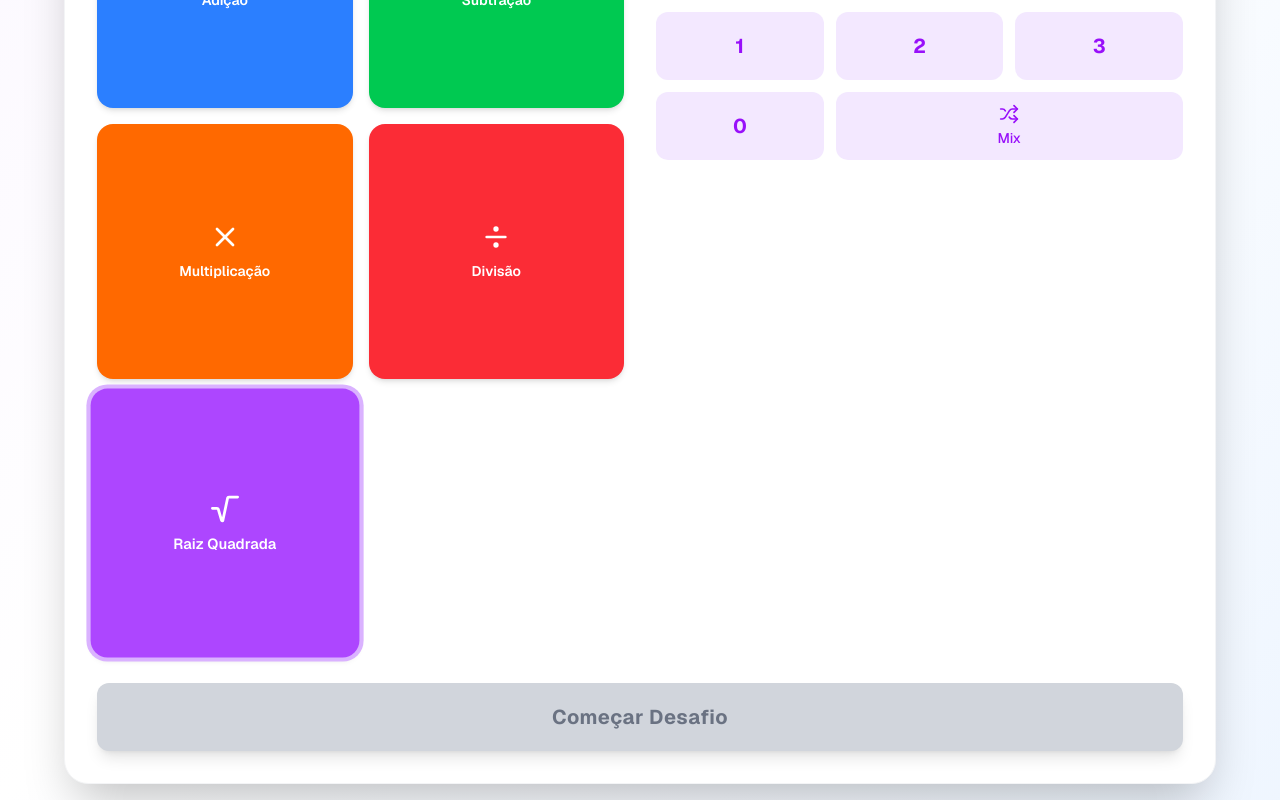
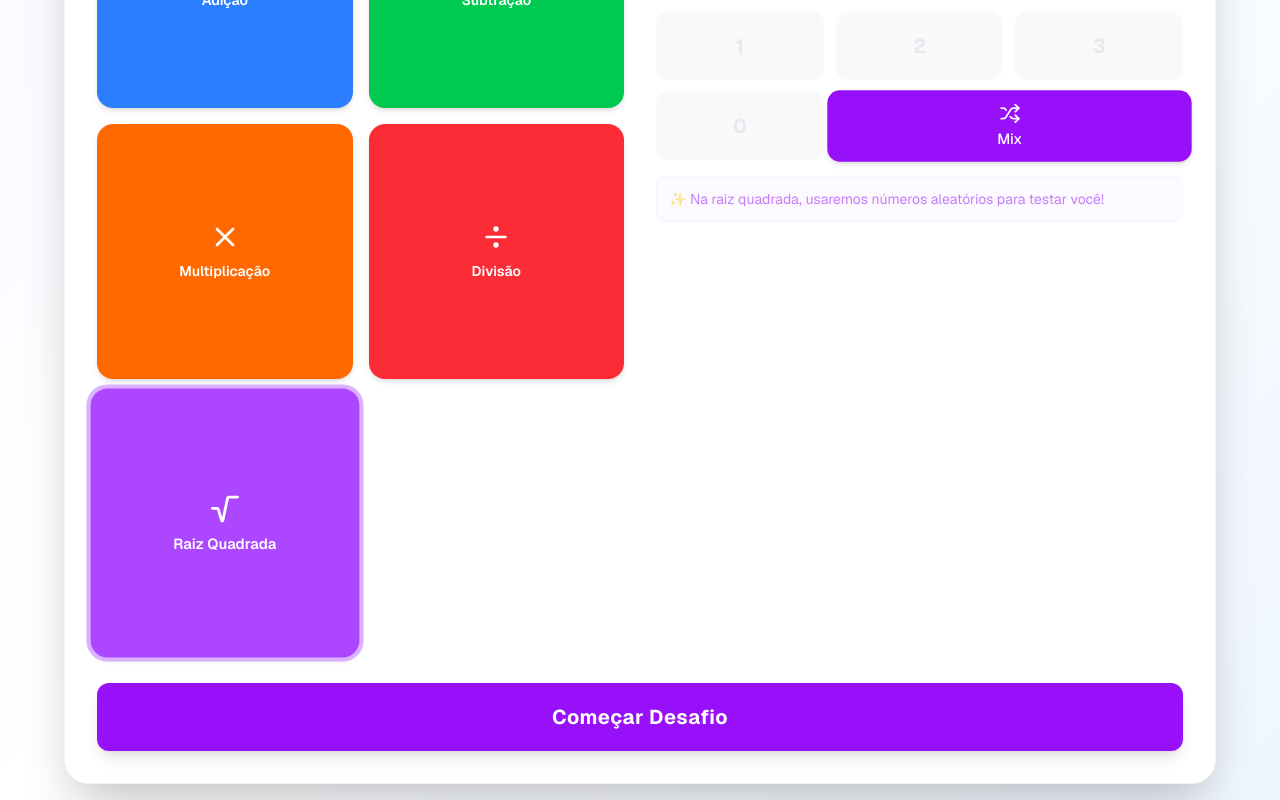
Before and after one commit to lucasmdgabriel/math-genius, a Next.js app: page / in a window 1280 px wide. Both pictures are taken after a click on the button "Raiz Quadrada". Shown: the part 605-1405 px from the top of the page. Built offline with nearby package versions, Linux system fonts and the light colour scheme.

Commit message:
fix: errors

```diff
--- a/src/app/views/SetupView.tsx
+++ b/src/app/views/SetupView.tsx
@@ -28,10 +28,21 @@ export default function SetupScreen({
     { id: 'sub', symbol: <Minus size={32} />, label: 'Subtração', color: 'bg-green-500', ring: 'ring-green-300' },
     { id: 'mult', symbol: <X size={32} />, label: 'Multiplicação', color: 'bg-orange-500', ring: 'ring-orange-300' },
     { id: 'div', symbol: <Divide size={32} />, label: 'Divisão', color: 'bg-red-500', ring: 'ring-red-300' },
-    { id: 'source', symbol: <Radical size={32} />, label: 'Raiz Quadrada', color: 'bg-purple-500', ring: 'ring-purple-300' },
+    { id: 'sqrt', symbol: <Radical size={32} />, label: 'Raiz Quadrada', color: 'bg-purple-500', ring: 'ring-purple-300' },
   ];
 
   const numbers = [7, 8, 9, 4, 5, 6, 1, 2, 3];
+
+  // Função para lidar com a troca de operação
+  const handleOpSelect = (opId: string) => {
+    setSelectedOp(opId);
+    // Se for raiz quadrada, força o modo "mix" pois não faz sentido tabuada individual
+    if (opId === 'sqrt') {
+      setSelectedNum('mix');
+    } else if (selectedNum === 'mix' && opId !== 'sqrt') {
+      // Opcional: mantém o mix ou reseta se preferir
+    }
+  };
 
   return (
     <div className="min-h-screen bg-linear-to-br from-purple-50 via-white to-blue-50 flex items-center justify-center p-4 font-sans">
@@ -108,7 +119,7 @@ export default function SetupScreen({
                     return (
                       <button
                         key={op.id}
-                        onClick={() => setSelectedOp(op.id)}
+                        onClick={() => handleOpSelect(op.id)}
                         className={`
                           ${op.color} text-white p-6 rounded-2xl
                           flex flex-col items-center justify-center gap-2
@@ -125,23 +136,27 @@ export default function SetupScreen({
                 </div>
               </div>
 
-              {/* Tabuadas */}
+              {/* Tabuadas / Seleção de Número */}
               <div>
-                <h2 className="text-center md:text-left text-gray-900 font-bold mb-6 text-lg">
-                  2. Escolha a Tabuada
+                <h2 className={`text-center md:text-left font-bold mb-6 text-lg transition-colors ${selectedOp === 'sqrt' ? 'text-purple-600' : 'text-gray-900'}`}>
+                  2. {selectedOp === 'sqrt' ? 'Modo Aleatório Ativado' : 'Escolha a Tabuada'}
                 </h2>
                 <div className="grid grid-cols-3 gap-3">
                   {numbers.map((num) => {
                     const isSelected = selectedNum === num;
+                    const isDisabled = selectedOp === 'sqrt'; // Desabilita botões individuais para raiz
                     return (
                       <button
                         key={num}
+                        disabled={isDisabled}
                         onClick={() => setSelectedNum(num)}
                         className={`
                           font-bold text-xl py-5 rounded-xl transition-all duration-200
                           ${isSelected
                             ? 'bg-purple-600 text-white shadow-md scale-105'
-                            : 'bg-purple-100 text-purple-600 hover:bg-purple-200'}
+                            : isDisabled
+                              ? 'bg-gray-100 text-gray-300 cursor-not-allowed opacity-50'
+                              : 'bg-purple-100 text-purple-600 hover:bg-purple-200'}
                         `}
                       >
                         {num}
@@ -150,12 +165,15 @@ export default function SetupScreen({
                   })}
 
                   <button
+                    disabled={selectedOp === 'sqrt'}
                     onClick={() => setSelectedNum(0)}
                     className={`
                       font-bold text-xl py-5 rounded-xl transition-all duration-200
                       ${selectedNum === 0
                         ? 'bg-purple-600 text-white shadow-md scale-105'
-                        : 'bg-purple-100 text-purple-600 hover:bg-purple-200'}
+                        : selectedOp === 'sqrt'
+                          ? 'bg-gray-100 text-gray-300 cursor-not-allowed opacity-50'
+                          : 'bg-purple-100 text-purple-600 hover:bg-purple-200'}
                     `}
                   >
                     0
@@ -174,6 +192,11 @@ export default function SetupScreen({
                     <span className="text-sm font-medium">Mix</span>
                   </button>
                 </div>
+                {selectedOp === 'sqrt' && (
+                  <p className="mt-4 text-sm text-purple-600 bg-purple-50 p-3 rounded-lg border border-purple-100 animate-pulse">
+                    ✨ Na raiz quadrada, usaremos números aleatórios para testar você!
+                  </p>
+                )}
               </div>
             </div>
           ) : (
```
Also changed, not shown: src/app/views/GameView.tsx (line endings or trailing spaces).
